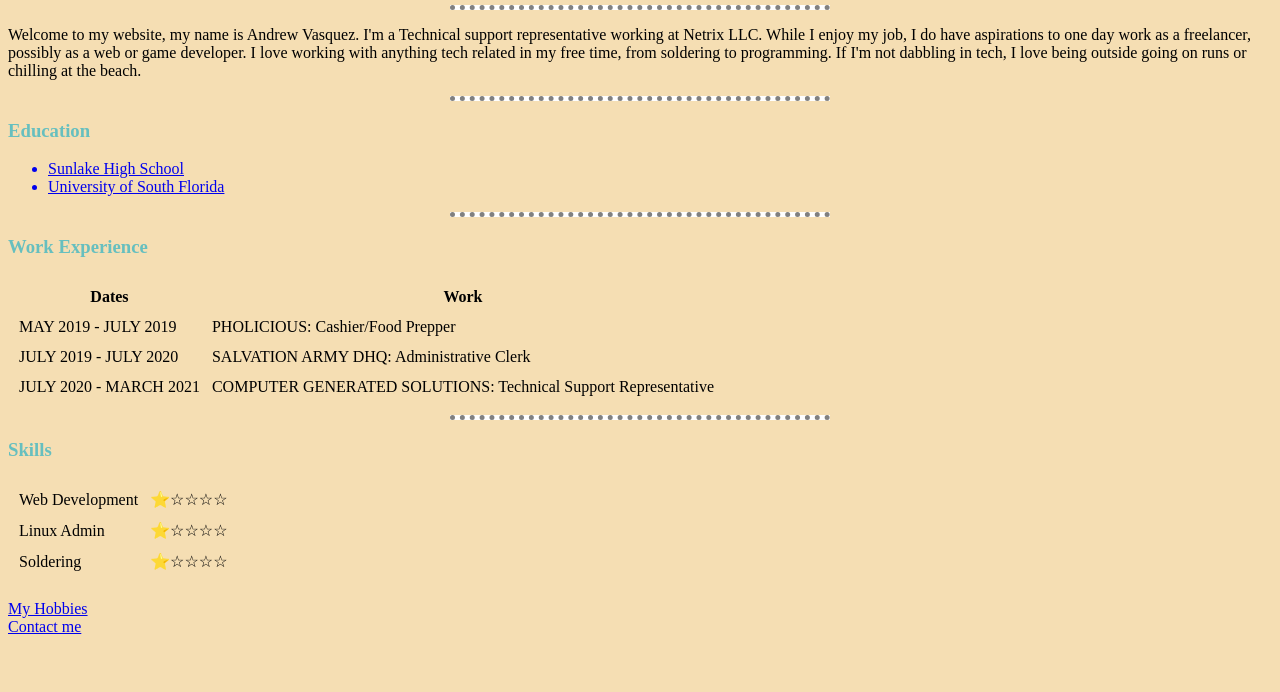
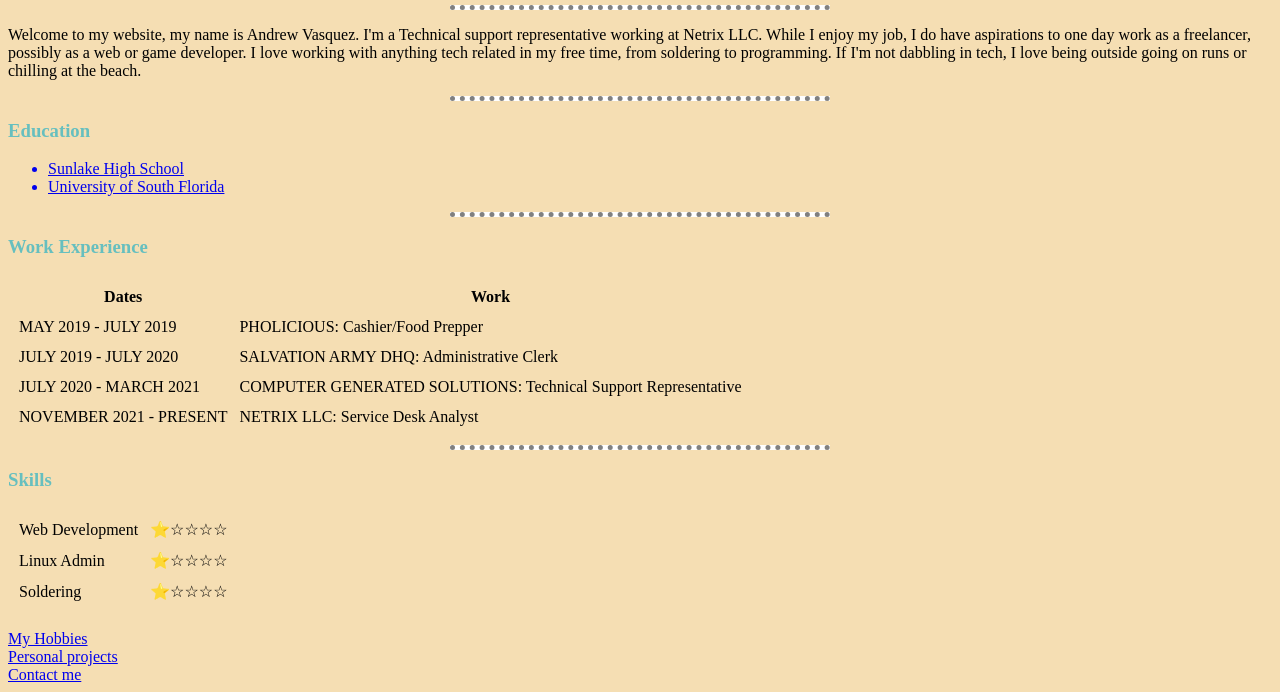
Before and after one commit to SlickMantis/cv, a plain HTML site: page index.html in a window 1280 px wide. Shown: the part 197-889 px from the top of the page. Before the commit the page ends 841 px from the top, so only its background shows below. Drawn offline with Linux system fonts and the light colour scheme.

Commit message:
Update index.html
Added additional work experience and a link to personal projects

```diff
--- a/index.html
+++ b/index.html
@@ -53,6 +53,9 @@
         <td>JULY 2020 - MARCH 2021</td>
         <td>COMPUTER GENERATED SOLUTIONS: Technical Support Representative</td>
       </tr>
+      <tr>
+        <td>NOVEMBER 2021 - PRESENT</td>
+        <td>NETRIX LLC: Service Desk Analyst</td>
     </tbody>
     <tfoot>
 
@@ -77,6 +80,8 @@
   <br>
   <a href="hobbies.html">My Hobbies</a>
   <br>
+  <a href="#">Personal projects</a>
+  <br>
   <a href="contacts.html">Contact me</a>
 </body>
 
```
